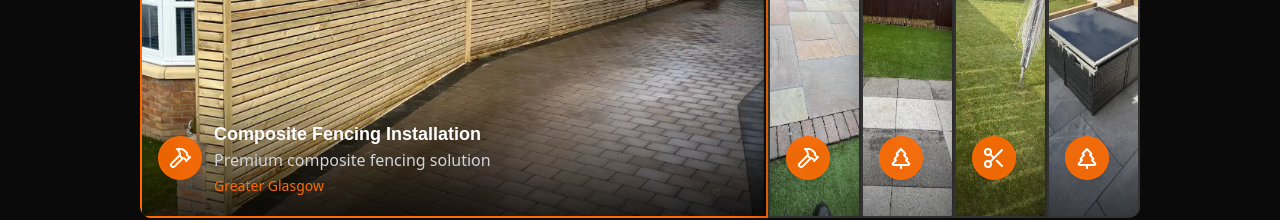
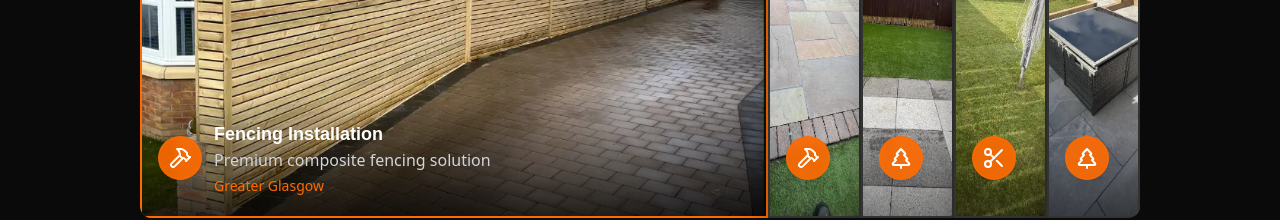
Before and after one commit to xr33m/hscbuilders, a React (Vite) app: page / in a window 1280 px wide. Shown: the part 6800-7020 px from the top of the page. Built offline with nearby package versions, Linux system fonts and the light colour scheme.

Commit message:
Update RecentProjectsSection.tsx

```diff
--- a/src/components/RecentProjectsSection.tsx
+++ b/src/components/RecentProjectsSection.tsx
@@ -7,7 +7,7 @@ const RecentProjectsSection = () => {
 
   const projects = [
     {
-      title: "Composite Fencing Installation",
+      title: "Fencing Installation",
       description: "Premium composite fencing solution",
       image: "/Compostite-fencing-HSC-home.webp",
       icon: <Hammer size={24} className="text-white" />,
```
